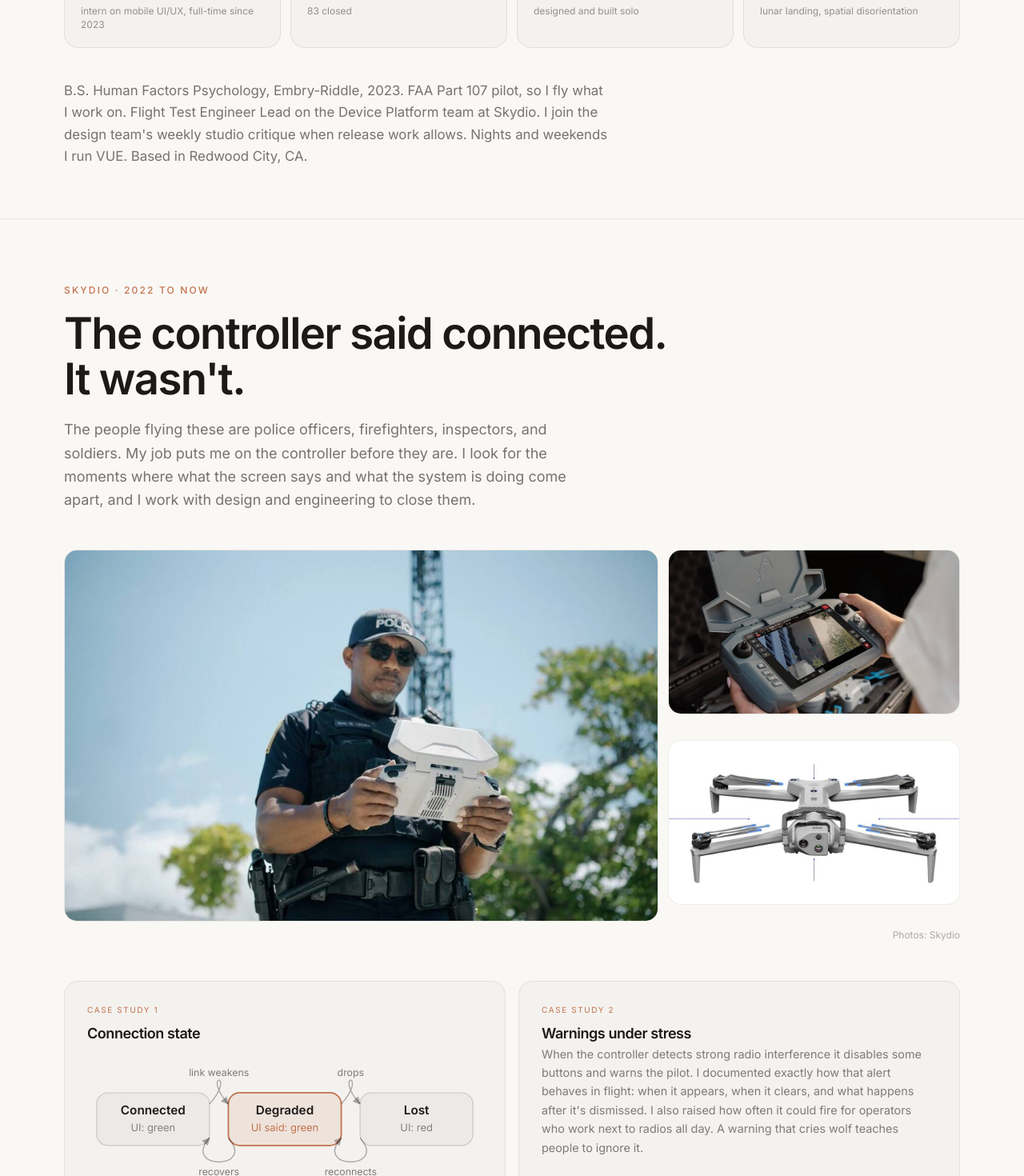
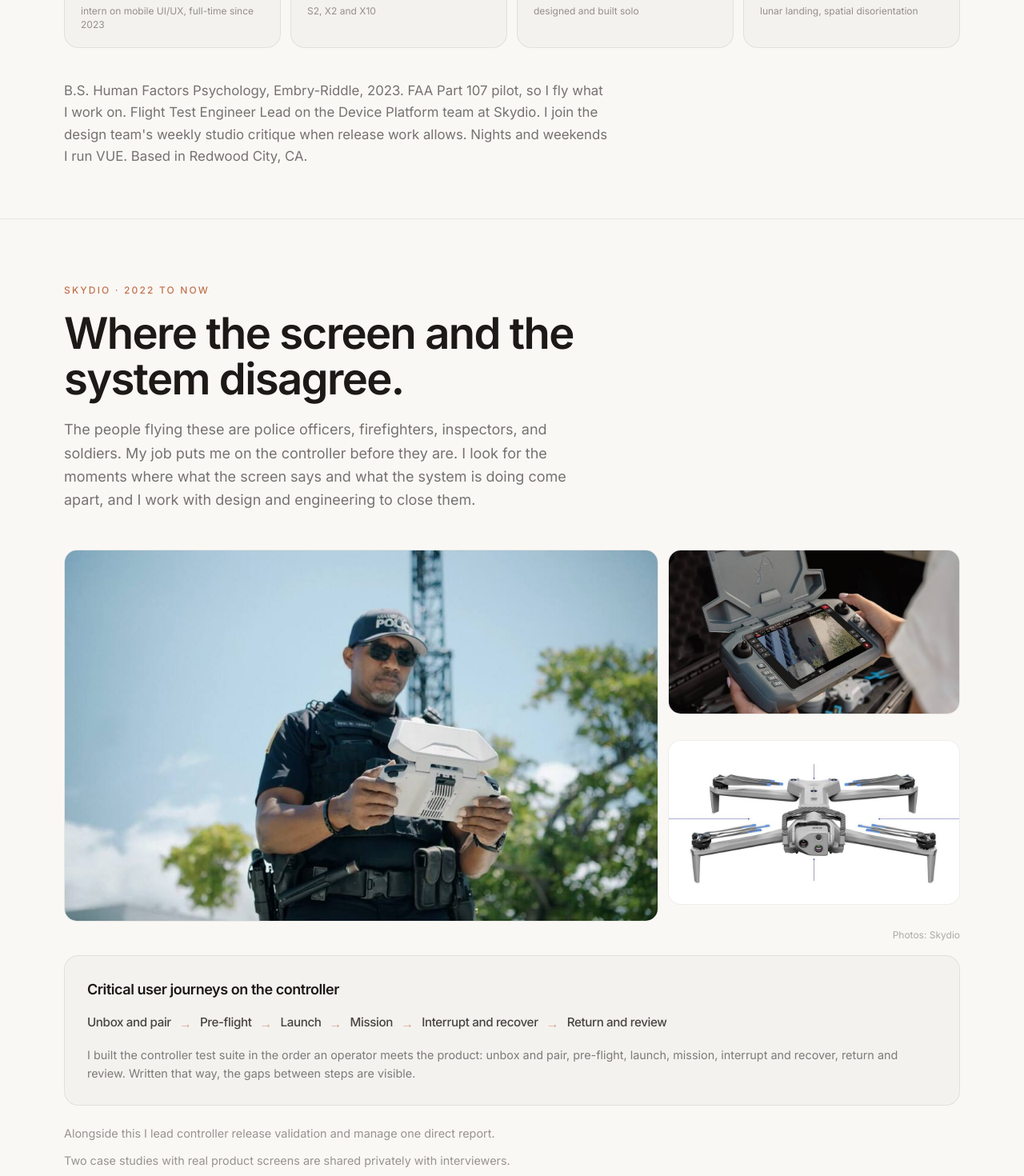
Before and after one commit to illergrayson/portfolio, a Next.js app: page / in a window 1280 px wide. Shown: the part 1330-2800 px from the top of the page at 80% size. Built offline with nearby package versions, Linux system fonts and the light colour scheme.

Commit message:
Handoff 4: trim Skydio section for public page, remove resume download
Co-Authored-By: Claude Fable 5.1 <noreply@anthropic.com>
Claude-Session: https://claude.ai/code/session_01Fd6D2njoy2BUhXCfbw8dFs

```diff
--- a/components/About.tsx
+++ b/components/About.tsx
@@ -2,7 +2,7 @@ import Reveal from "./Reveal";
 
 const stats = [
   { n: "2022", l: "at Skydio since", d: "intern on mobile UI/UX, full-time since 2023" },
-  { n: "129", l: "UI and UX issues filed since 2022", d: "83 closed" },
+  { n: "3", l: "drone platforms validated", d: "S2, X2 and X10" },
   { n: "100+", l: "brands on VUE", d: "designed and built solo" },
   { n: "2", l: "research presentations", d: "lunar landing, spatial disorientation" },
 ];
--- a/components/CaseStudySkydio.tsx
+++ b/components/CaseStudySkydio.tsx
@@ -1,49 +1,6 @@
 import Reveal from "./Reveal";
 
 const journey = ["Unbox and pair", "Pre-flight", "Launch", "Mission", "Interrupt and recover", "Return and review"];
-
-function Card({ title, caption, children, tag }: { title: string; caption?: string; children?: React.ReactNode; tag?: string }) {
-  return (
-    <div className="surface flex h-full flex-col p-6 sm:p-7">
-      {tag ? <p className="mb-2 text-[10px] uppercase tracking-[0.16em] text-accent">{tag}</p> : null}
-      <h3 className="text-lg font-semibold tracking-tight text-ink">{title}</h3>
-      {children ? <div className="my-5 flex-1">{children}</div> : null}
-      {caption ? <p className="text-[0.9rem] leading-relaxed text-ink/55">{caption}</p> : null}
-    </div>
-  );
-}
-
-function ConnectionDiagram() {
-  const node = (x: number, label: string, sub: string, hot?: boolean) => (
-    <g>
-      <rect x={x} y={34} width={120} height={56} rx={12} fill={hot ? "rgba(194,114,78,0.12)" : "rgba(28,25,23,0.03)"} stroke={hot ? "#C2724E" : "rgba(28,25,23,0.18)"} strokeWidth={hot ? 1.5 : 1} />
-      <text x={x + 60} y={57} textAnchor="middle" fontSize="13" fontWeight="600" fill="#1C1917">{label}</text>
-      <text x={x + 60} y={75} textAnchor="middle" fontSize="11" fill={hot ? "#C2724E" : "rgba(28,25,23,0.5)"}>{sub}</text>
-    </g>
-  );
-  const arrow = (x1: number, x2: number, y: number, label: string, up?: boolean) => (
-    <g>
-      <path d={`M${x1} ${y} C ${x1 + 30} ${y + (up ? -34 : 34)}, ${x2 - 30} ${y + (up ? -34 : 34)}, ${x2} ${y}`} fill="none" stroke="rgba(28,25,23,0.35)" strokeWidth={1.2} markerEnd="url(#a)" />
-      <text x={(x1 + x2) / 2} y={y + (up ? -30 : 40)} textAnchor="middle" fontSize="10.5" fill="rgba(28,25,23,0.55)">{label}</text>
-    </g>
-  );
-  return (
-    <svg viewBox="0 0 420 130" className="w-full" role="img" aria-label="Connection diagram: connected, degraded, lost. The degraded state is highlighted because the screen showed it as connected.">
-      <defs>
-        <marker id="a" viewBox="0 0 10 10" refX="9" refY="5" markerWidth="7" markerHeight="7" orient="auto-start-reverse">
-          <path d="M0 0L10 5L0 10z" fill="rgba(28,25,23,0.35)" />
-        </marker>
-      </defs>
-      {node(10, "Connected", "UI: green")}
-      {node(150, "Degraded", "UI said: green", true)}
-      {node(290, "Lost", "UI: red")}
-      {arrow(130, 150, 46, "link weakens", true)}
-      {arrow(270, 290, 46, "drops", true)}
-      {arrow(150, 130, 82, "recovers")}
-      {arrow(290, 270, 82, "reconnects")}
-    </svg>
-  );
-}
 
 export default function CaseStudySkydio() {
   return (
@@ -54,7 +11,7 @@ export default function CaseStudySkydio() {
         </Reveal>
         <Reveal delay={0.05}>
           <h2 className="mt-4 max-w-3xl text-[clamp(2rem,5vw,3.4rem)] font-semibold leading-[1.05] tracking-[-0.03em] text-ink">
-            The controller said connected. It wasn&apos;t.
+            Where the screen and the system disagree.
           </h2>
         </Reveal>
         <Reveal delay={0.1}>
@@ -81,28 +38,6 @@ export default function CaseStudySkydio() {
           </div>
         </div>
         <p className="mt-2 text-right text-[12px] text-ink/35">Photos: Skydio</p>
-
-        {/* 4a: connection state */}
-        <div className="mt-12 grid gap-4 lg:grid-cols-2">
-          <Reveal>
-            <Card
-              tag="Case study 1"
-              title="Connection state"
-              caption="The link between controller and drone has more than two states, but parts of the UI only showed two. I found and documented the cases where the screen showed a drone as on or connected when it was off, unpaired, or out of reach. Each one was filed with repro steps and closed. The connection state model itself belongs to the wireless team. My part was showing where the interface didn't reflect it."
-            >
-              <ConnectionDiagram />
-            </Card>
-          </Reveal>
-
-          {/* 4d: warnings under stress */}
-          <Reveal delay={0.05}>
-            <Card
-              tag="Case study 2"
-              title="Warnings under stress"
-              caption="When the controller detects strong radio interference it disables some buttons and warns the pilot. I documented exactly how that alert behaves in flight: when it appears, when it clears, and what happens after it's dismissed. I also raised how often it could fire for operators who work next to radios all day. A warning that cries wolf teaches people to ignore it."
-            />
-          </Reveal>
-        </div>
 
         {/* 4c: journey, option A, past tense */}
         <Reveal delay={0.1}>
@@ -132,7 +67,7 @@ export default function CaseStudySkydio() {
         </Reveal>
         <Reveal delay={0.14}>
           <p className="mt-3 text-[0.9rem] text-ink/45">
-            Two full case studies with real product screens are shared privately: a second camera feed on Controller 2&apos;s large screen, and unifying controller onboarding.
+            Two case studies with real product screens are shared privately with interviewers.
           </p>
         </Reveal>
       </div>
--- a/components/Contact.tsx
+++ b/components/Contact.tsx
@@ -95,16 +95,6 @@ export default function Contact() {
             >
               Say hello
             </a>
-            <a
-              href="/grayson-iller-resume.pdf"
-              download
-              className="group inline-flex items-center gap-2 rounded-full border border-line bg-ink-50 px-5 py-2.5 text-sm text-ink/75 transition-all hover:border-accent/40 hover:text-ink"
-            >
-              <svg width="16" height="16" viewBox="0 0 24 24" fill="none" aria-hidden>
-                <path d="M12 3v12m0 0l-4-4m4 4l4-4M5 21h14" stroke="currentColor" strokeWidth="1.6" strokeLinecap="round" strokeLinejoin="round" />
-              </svg>
-              Download r&eacute;sum&eacute;
-            </a>
           </div>
         </Reveal>
       </div>
--- a/components/Hero.tsx
+++ b/components/Hero.tsx
@@ -88,9 +88,6 @@ export default function Hero() {
           <a href={site.links.email} className="border-b border-ink/20 pb-0.5 text-sm text-ink/55 hover:border-accent hover:text-ink">
             Email
           </a>
-          <a href="/grayson-iller-resume.pdf" download className="border-b border-ink/20 pb-0.5 text-sm text-ink/55 hover:border-accent hover:text-ink">
-            Résumé (PDF)
-          </a>
         </motion.div>
 
         <motion.figure variants={item} className="mt-14">
```
Also changed, not shown: 1 other file (tests, documents, lock files or other folders).
